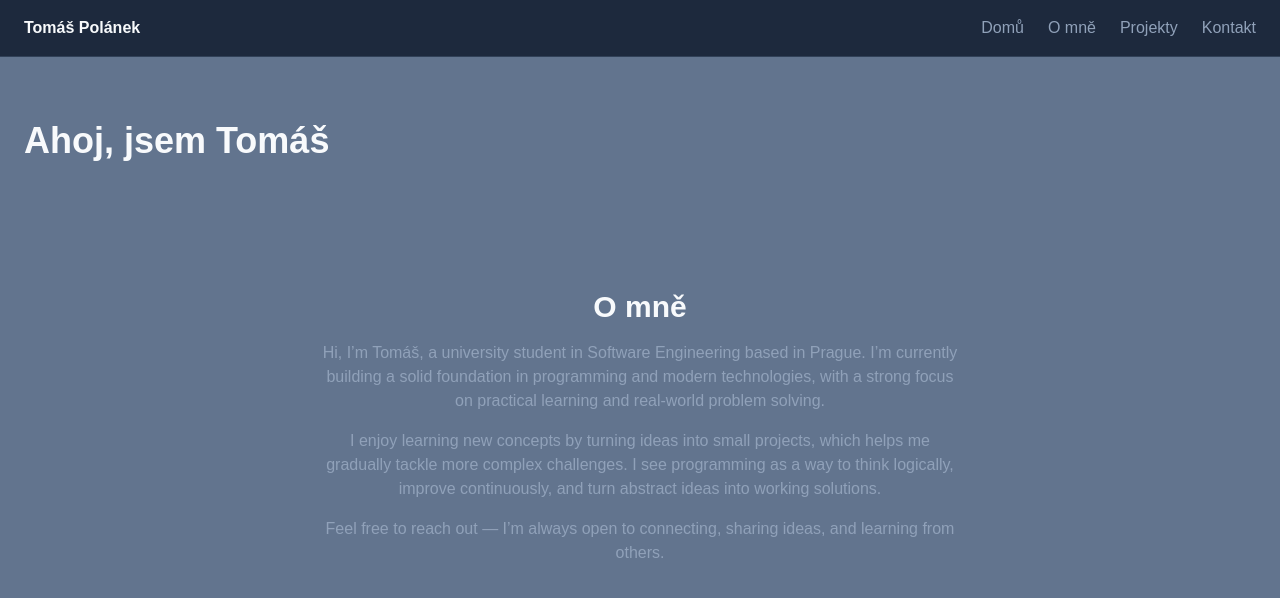
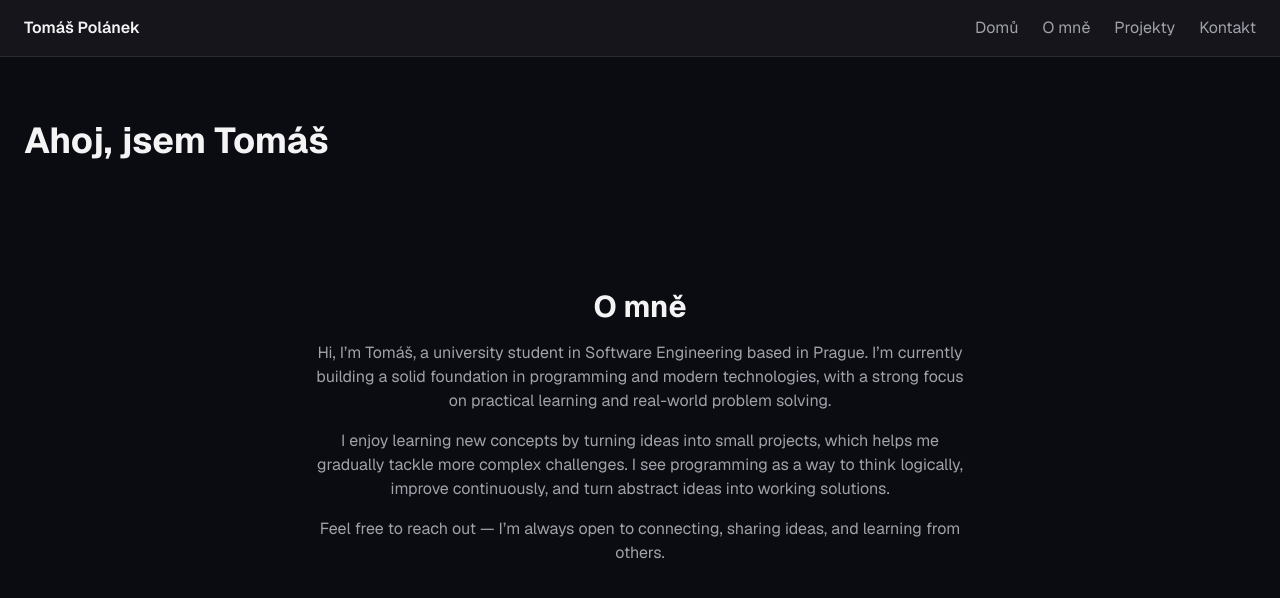
Before and after one commit to Tomas-Polanek/portfolio-v2, a Next.js app: page / in a window 1280 px wide. Shown: the top 598 px of the page. Built offline with nearby package versions, Linux system fonts and the light colour scheme.

Commit message:
Style: Aurora colors in Globals.css

```diff
--- a/app/globals.css
+++ b/app/globals.css
@@ -1,12 +1,14 @@
 @import "tailwindcss";
 
 :root {
-  --background: var(--color-slate-500);
-  --foreground: var(--color-slate-50);
-  --muted: var(--color-slate-400);
-  --card: var(--color-slate-800);
-  --border: var(--color-slate-700);
-  --accent: var(--color-slate-500);
+  --background: #0b0b12;
+  --foreground: #f4f4f5;
+  --muted: #a1a1aa;
+  --card: rgb(255 255 255 / 0.04);
+  --border: rgb(255 255 255 / 0.09);
+  --accent: #a78bfa;
+  --accent-2: #5eead4;
+  --on-accent: #0b0b12;
 
 }
 
@@ -19,10 +21,12 @@
   --color-card: var(--card);
   --color-border: var(--border);
   --color-accent: var(--accent);
+  --color-accent-2: var(--accent-2);
+  --color-on-accent: var(--on-accent);
 }
 
 body {
   background: var(--background);
   color: var(--foreground);
-  font-family: Arial, Helvetica, sans-serif;
+
 }
--- a/components/NavBar.tsx
+++ b/components/NavBar.tsx
@@ -8,10 +8,10 @@ export default function NavBar () {
         </Link>
 
         <div className="flex gap-6 text-muted">
-            <Link href="#" className="hover:text-foreground">Domů</Link>
-            <Link href="#about" className="hover:text-foreground">O mně</Link>
-            <Link href="#projects" className="hover:text-foreground">Projekty</Link>
-            <Link href="#contact" className="hover:text-foreground">Kontakt</Link>
+            <Link href="#" className="transition-colors duration-200 hover:text-foreground">Domů</Link>
+            <Link href="#about" className="transition-colors duration-200 hover:text-foreground">O mně</Link>
+            <Link href="#projects" className="transition-colors duration-200 hover:text-foreground">Projekty</Link>
+            <Link href="#contact" className="transition-colors duration-200 hover:text-foreground">Kontakt</Link>
         </div>
     </nav>
     );
```
